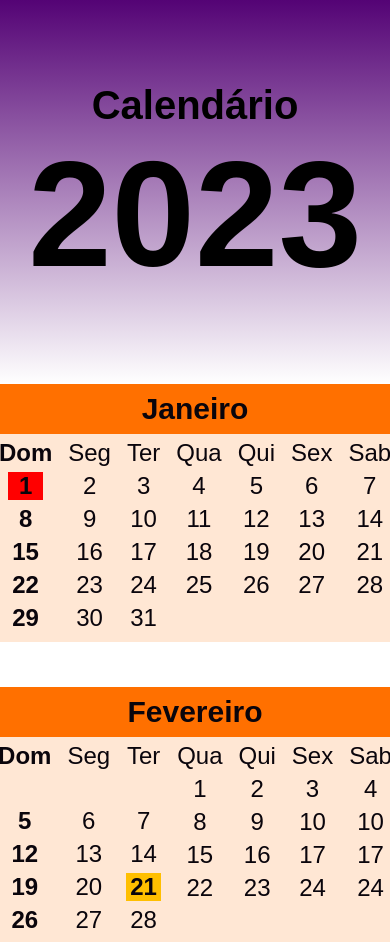
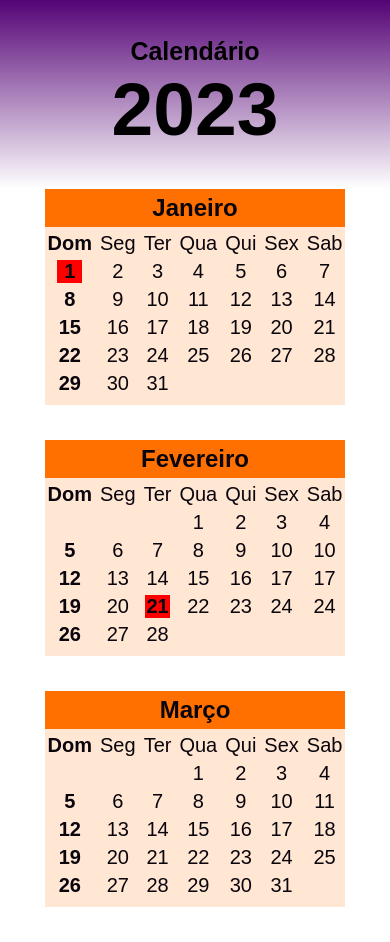
Before and after one commit to mariapgomes/calendario-2023, a plain HTML site: page index.html in a window 390 px wide. Shown: the top 942 px of the page. Drawn offline with Linux system fonts and the light colour scheme.

Commit message:
Define responsividade para celular.

```diff
--- a/style.css
+++ b/style.css
@@ -44,6 +44,7 @@ h2{
  padding: 0.5rem 0;
  background-color: #FF7000;
 }
+
 article{
  background-color: #FFE7D4;
  color: #0A050C;
@@ -99,8 +100,8 @@ h3 {
 }
 
 footer {
-  background-color:#540375;
-  margin-top: 35px;
+ background-color:#540375;
+ margin-top: 35px;
 }
 
 footer h3 {
@@ -108,3 +109,56 @@ footer h3 {
  margin-bottom: 0;
  color: #F9F3FC;
 }
+
+@media (max-width: 480px) {
+  body {
+    font-size: 1rem;
+   }
+
+   nav {
+    width: 15.625rem;
+    padding: 1rem 0;
+   }
+
+   h1 {
+    font-size: 1.5625rem;
+   }
+
+   span {
+    font-size: 4.6875rem;
+   }
+
+   main {
+    grid-template-columns: repeat(auto-fit, 300px);
+    gap: 2.1875rem;
+   }
+
+   h2{
+    padding: .3125rem 0;
+   }
+
+   .semanas {
+    gap: .5rem;
+    font-size: 1.25rem;
+   }
+
+   .espacamento {
+    padding-top: 1.75rem;
+   }
+
+   .feriado, .ponto-facultativo{
+    background-color: red;
+    font-weight: bold;
+    width: 25px;
+    margin-left: auto;
+    margin-right: auto;
+   }
+
+   .legenda-vermelha::before, .legenda-amarela::before {
+    margin: 0 .3125rem
+   }
+
+   footer h3 {
+    padding: 1.5rem;
+   }
+}
```
